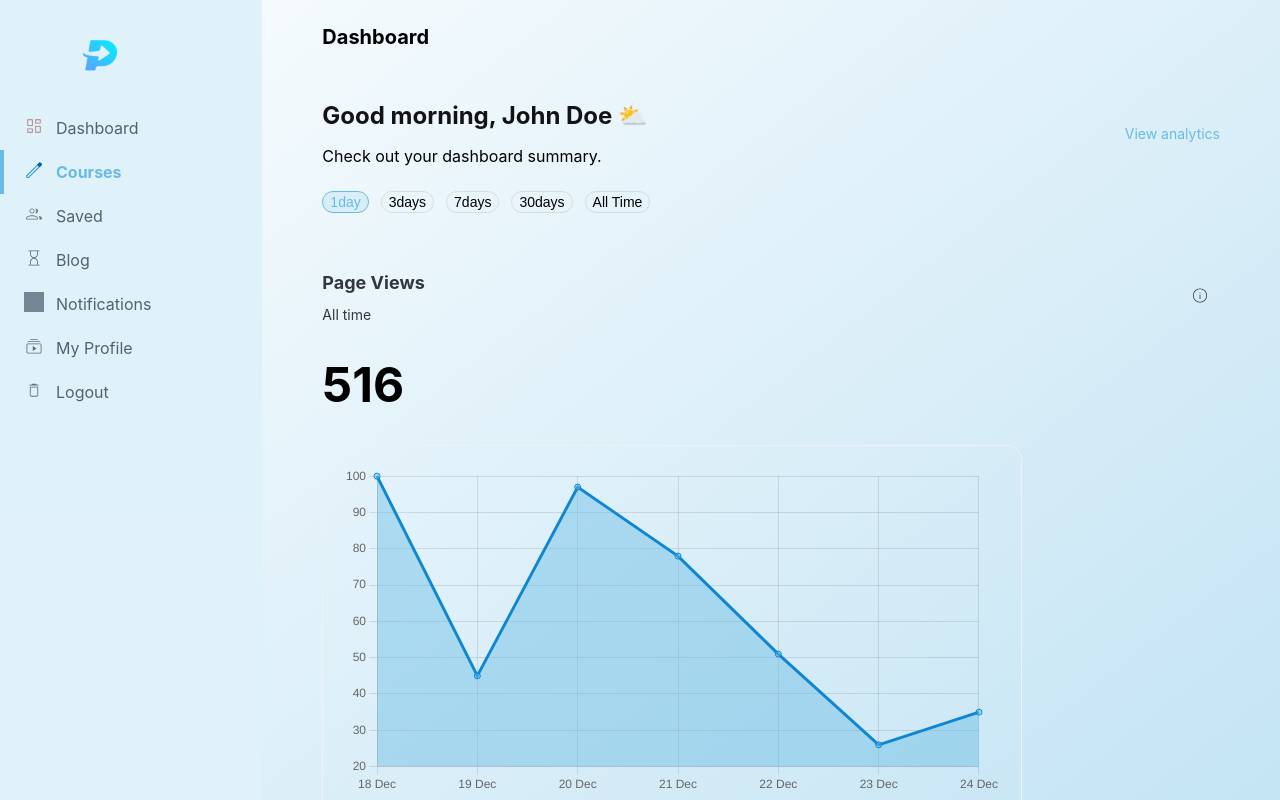
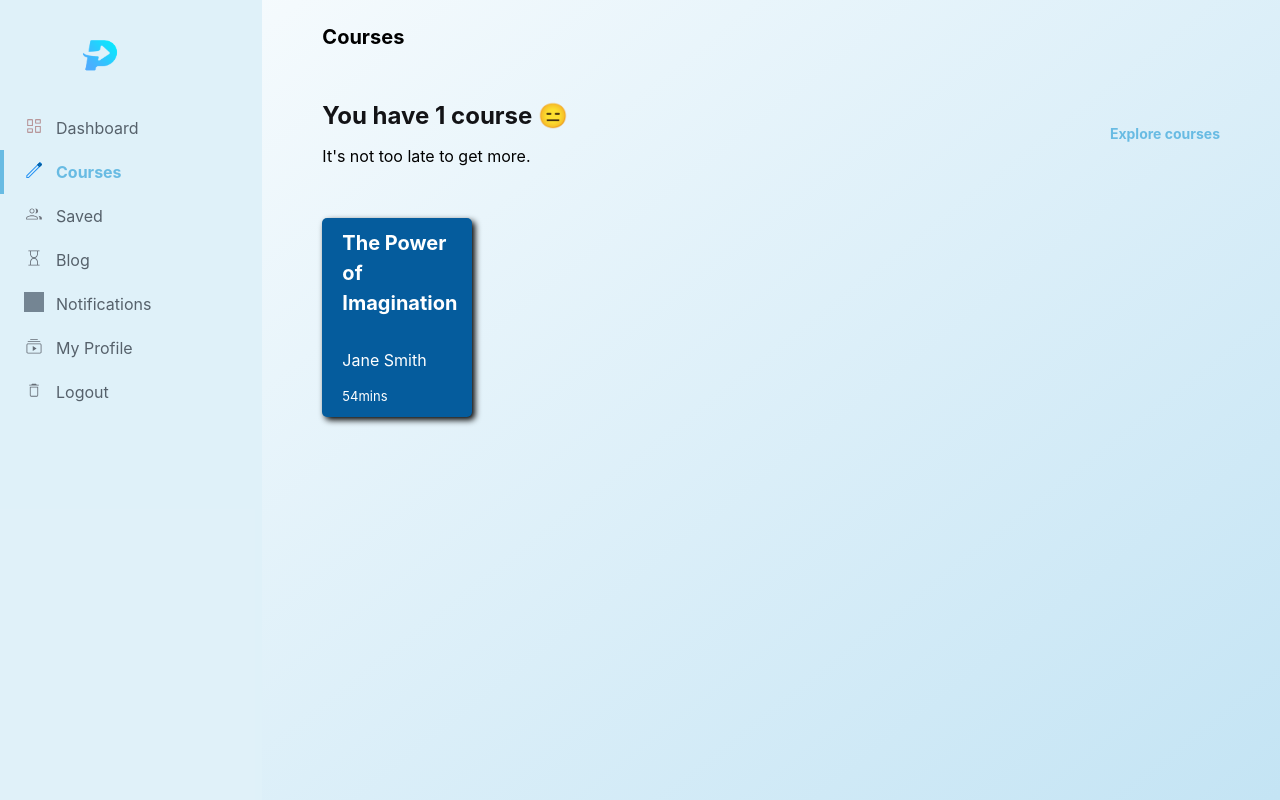
Before and after one commit to onfranciis/phyed, a React (Vite) app: page / in a window 1280 px wide. Both pictures are taken after a click on the element "Courses". Built offline with nearby package versions, Linux system fonts and the light colour scheme; grey boxes are pictures that could not be loaded.

Commit message:
feat: add courses

```diff
--- a/src/App.tsx
+++ b/src/App.tsx
@@ -1,12 +1,31 @@
+import { useState } from "react";
 import MainBody from "./components/mainBody/MainBody";
 import Sidebar from "./components/sidebar/Sidebar";
 import "./styles/App.scss";
 
+const SidebarActions = [
+  { src: "/resources/dashboard.svg", title: "Dashboard" },
+  { src: "/resources/edit.svg", title: "Courses" },
+  { src: "/resources/group.svg", title: "Saved" },
+  { src: "/resources/hourglass_empty.svg", title: "Blog" },
+  { src: "/resources/add_a_photo.svg", title: "Notifications" },
+  { src: "/resources/subscriptions.svg", title: "My Profile" },
+  { src: "/resources/delete.svg", title: "Logout" },
+  { src: "/resources/file_present.svg", title: "Item7" },
+  { src: "/resources/alarm.svg", title: "Item8" },
+];
+
 function App() {
+  const [selected, setSelected] = useState<string>(SidebarActions[0]?.title);
+
   return (
     <div className="App">
-      <Sidebar />
-      <MainBody />
+      <Sidebar
+        selected={selected}
+        setSelected={(data) => setSelected(data)}
+        SidebarActions={SidebarActions}
+      />
+      <MainBody selected={selected} />
     </div>
   );
 }
--- a/src/components/mainBody/MainBody.tsx
+++ b/src/components/mainBody/MainBody.tsx
@@ -1,12 +1,20 @@
 import "../../styles/App.scss";
+import Courses from "./courses/Courses";
 import Dashboard from "./dashboard/Dashboard";
 
-const MainBody = () => {
-  return (
-    <div className="MainBody">
-      <Dashboard />
-    </div>
-  );
+const MainBody = ({ selected }: { selected: string }) => {
+  const renderBody = () => {
+    switch (selected) {
+      case "Dashboard":
+        return <Dashboard />;
+      case "Courses":
+        return <Courses />;
+
+      default:
+        break;
+    }
+  };
+  return <div className="MainBody">{renderBody()}</div>;
 };
 
 export default MainBody;
--- /dev/null
+++ b/src/components/mainBody/courses/CourseCard.tsx
@@ -0,0 +1,11 @@
+const CourseCard = () => {
+  return (
+    <div className="CourseCard">
+      <p className="title">The Power of Imagination</p>
+      <p className="author">Jane Smith</p>
+      <p className="duration">54mins</p>
+    </div>
+  );
+};
+
+export default CourseCard;
--- /dev/null
+++ b/src/components/mainBody/courses/Courses.tsx
@@ -0,0 +1,23 @@
+import "../../../styles/Courses.scss";
+import CourseCard from "./CourseCard";
+
+const Courses = () => {
+  return (
+    <div className="Courses">
+      <p className="title">Courses</p>
+
+      <div className="heading">
+        <div className="greetingParent">
+          <p className="greeting">You have 1 course 😑</p>
+          <p className="subGreeting">It's not too late to get more.</p>
+        </div>
+
+        <p className="view">Explore courses</p>
+      </div>
+
+      <CourseCard />
+    </div>
+  );
+};
+
+export default Courses;
--- a/src/components/mainBody/dashboard/Dashboard.tsx
+++ b/src/components/mainBody/dashboard/Dashboard.tsx
@@ -1,7 +1,6 @@
 import DateOption from "./DateOption";
 import LineGraph from "./LineGraph";
 import TopLocations from "./TopLocations";
-import TopReferrals from "./TopReferral";
 
 const Dashboard = () => {
   return (
--- a/src/components/sidebar/Sidebar.tsx
+++ b/src/components/sidebar/Sidebar.tsx
@@ -2,21 +2,16 @@ import SidebarCard from "./SidebarCard";
 import "../../styles/Sidebar.scss";
 import { useState } from "react";
 
-const SidebarActions = [
-  { src: "/resources/dashboard.svg", title: "Dashboard" },
-  { src: "/resources/edit.svg", title: "Courses" },
-  { src: "/resources/group.svg", title: "Saved" },
-  { src: "/resources/hourglass_empty.svg", title: "Blog" },
-  { src: "/resources/add_a_photo.svg", title: "Notifications" },
-  { src: "/resources/subscriptions.svg", title: "My Profile" },
-  { src: "/resources/delete.svg", title: "Logout" },
-  { src: "/resources/file_present.svg", title: "Item7" },
-  { src: "/resources/alarm.svg", title: "Item8" },
-];
-
-const Sidebar = () => {
-  const [selected, setSelected] = useState<string>(SidebarActions[0]?.title);
-
+interface SidebarPropType {
+  selected: string;
+  setSelected: (data: string) => void;
+  SidebarActions: { src: string; title: string }[];
+}
+const Sidebar = ({
+  selected,
+  setSelected,
+  SidebarActions,
+}: SidebarPropType) => {
   return (
     <div className="Sidebar">
       <div className="logo">
--- /dev/null
+++ b/src/styles/Courses.scss
@@ -0,0 +1,82 @@
+@import "Theme";
+
+/* -------------------------------------------------------------------------- */
+/*                                     -0                                     */
+/* -------------------------------------------------------------------------- */
+/* -------------------------------------------------------------------------- */
+/*                                   COURSES                                  */
+/* -------------------------------------------------------------------------- */
+/* -------------------------------------------------------------------------- */
+/*                                      -                                     */
+/* -------------------------------------------------------------------------- */
+
+.Courses {
+  padding: 22px 60px 50px;
+
+  .title {
+    font-weight: bold;
+    font-size: 20px;
+  }
+
+  .heading {
+    display: flex;
+    margin: 46px 0 23px;
+    justify-content: space-between;
+    align-items: center;
+    gap: 10px;
+    flex-wrap: wrap;
+  }
+
+  .greetingParent {
+    display: flex;
+    flex-direction: column;
+    gap: 10px;
+  }
+
+  .greeting {
+    font-weight: bold;
+    font-size: 24px;
+    color: $black300;
+  }
+
+  .view {
+    color: $primary;
+    font-size: 14px;
+    font-weight: bold;
+  }
+}
+
+/* -------------------------------------------------------------------------- */
+/*                                      -                                     */
+/* -------------------------------------------------------------------------- */
+/* -------------------------------------------------------------------------- */
+/*                                 COURSE CARD                                */
+/* -------------------------------------------------------------------------- */
+/* -------------------------------------------------------------------------- */
+/*                                      -                                     */
+/* -------------------------------------------------------------------------- */
+
+.CourseCard {
+  width: 150px;
+  background-color: #055c9d;
+  color: white;
+  border-radius: 5px;
+  display: flex;
+  flex-direction: column;
+  gap: 10px;
+  padding: 10px 20px;
+  filter: drop-shadow(3px 3px 3px black);
+  margin-top: 50px;
+
+  &:hover {
+    filter: drop-shadow(0 0 2px black);
+  }
+
+  .author {
+    margin: 20px 0 5px;
+  }
+
+  .duration {
+    font-size: 13px;
+  }
+}
--- a/src/styles/Dashboard.scss
+++ b/src/styles/Dashboard.scss
@@ -42,6 +42,7 @@
   .view {
     color: $primary;
     font-size: 14px;
+    font-weight: bold;
   }
 
   .pieCharts {
```
